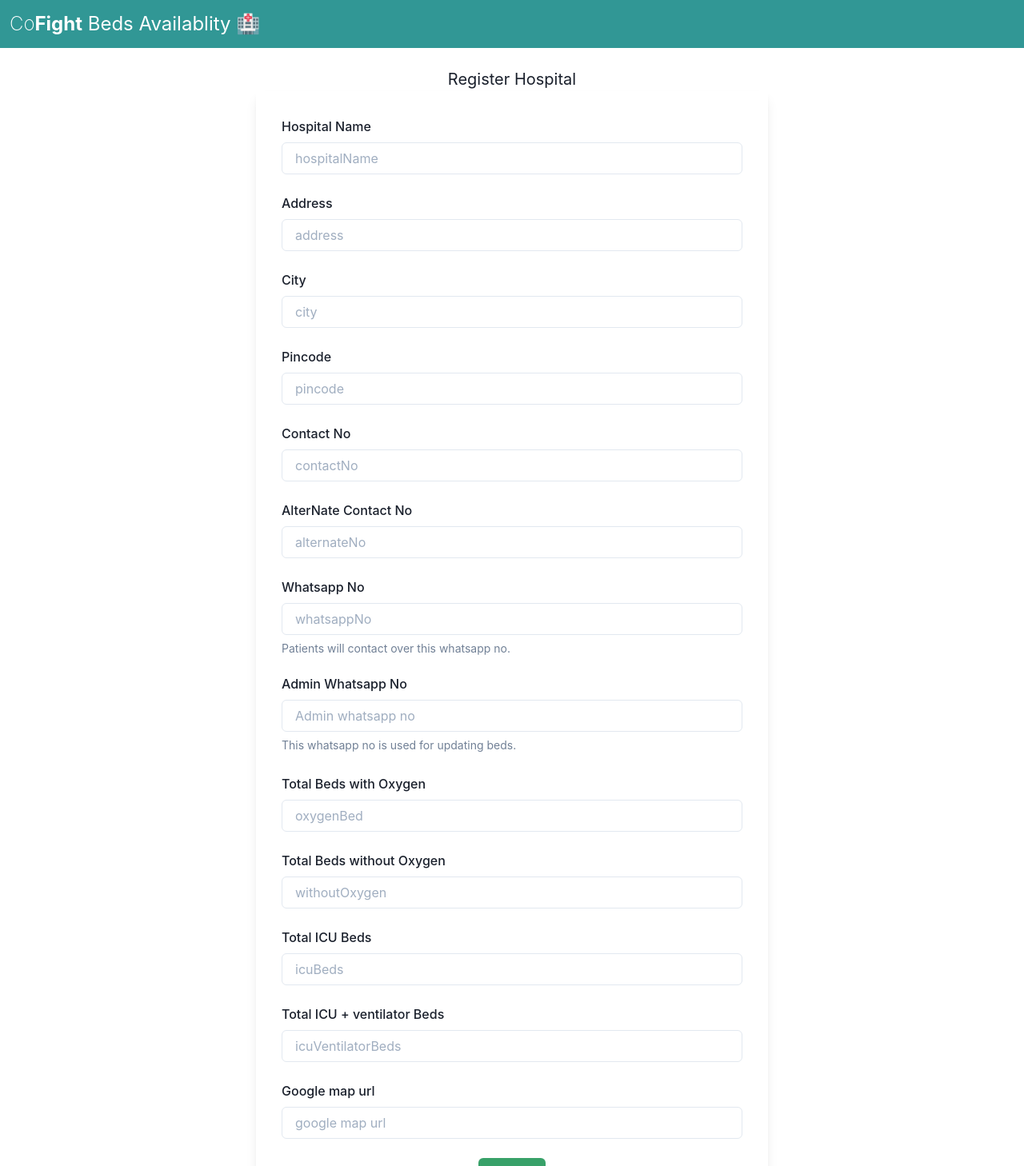
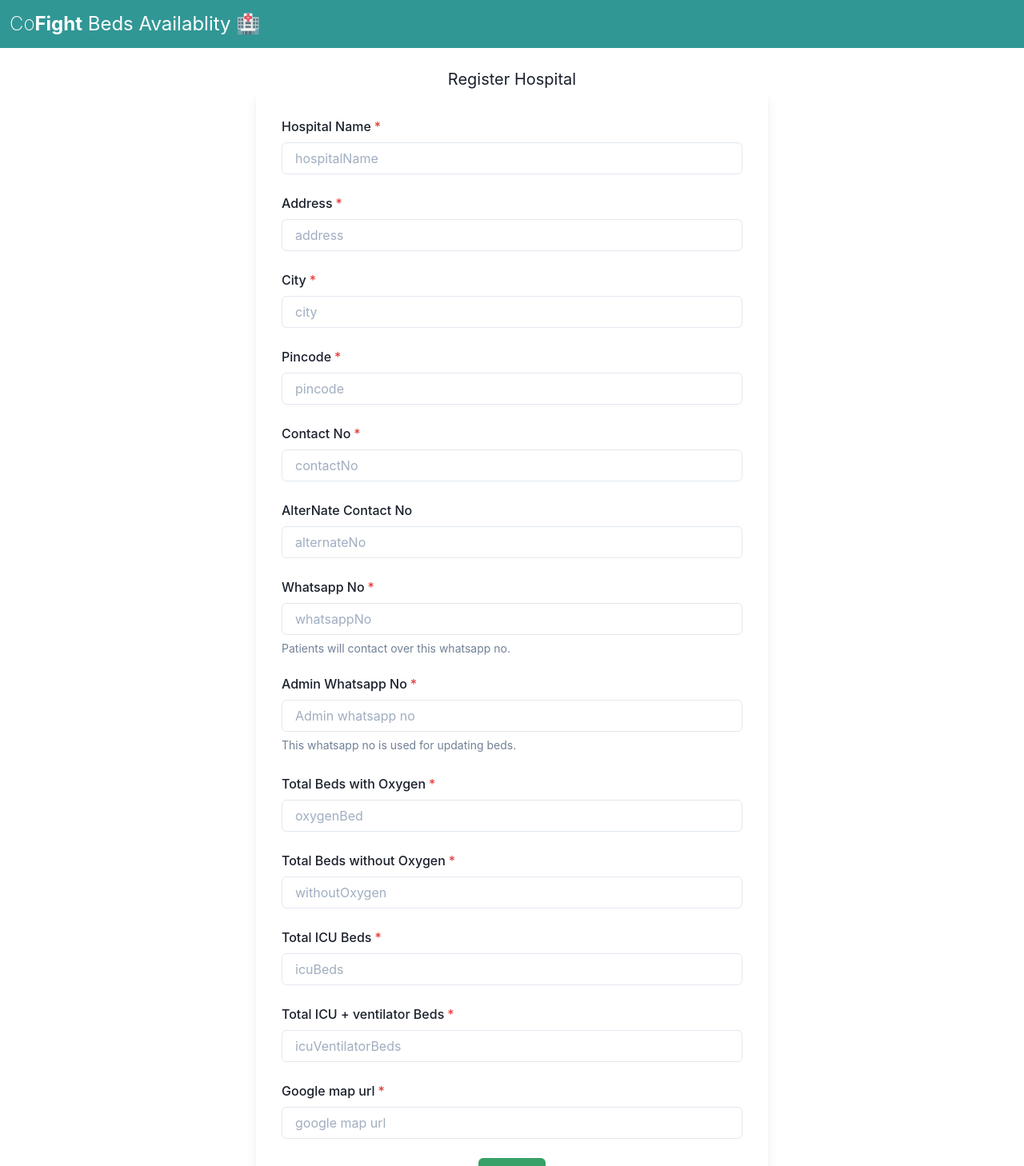
Before and after one commit to RBOSAMIYA9/covid-bed-availabiltiy, a React (Create React App) app: page /hospitalForm in a window 1280 px wide. Shown: the top 1458 px of the page at 80% size. Built offline with nearby package versions, Linux system fonts and the light colour scheme.

Commit message:
updated
- changed whatsapp message  from client to hospitals

- added required * in hospital forms

```diff
--- a/src/components/HospitalCard.js
+++ b/src/components/HospitalCard.js
@@ -17,7 +17,7 @@ import * as moment from 'moment';
 
 function HospitalCard({ hospitalData }) {
     var messageInEnglish = "Please fill the following details\n\nRequirement:\n\nPatient\nName:\nAge:\nLocation:\nRelative Name:\nRelative Mobile No:\n\nHospital Name:\n\nSPO2:\n(oxygen level)\nD-DIMER:\nCRP:\nCT scan score:\n\nCo morbidities(diabetes,heart prob, kidney prob, major illness, cancer):\n\nPositive date:\n\nOther:\n\n*Please attach all the latest reports*";
-    var messageInGuj = "\n\nગુજરાતી\n\nકૃપા કરીને આ વિગતો ભરો\n\nઆવશ્યકતા:\n\nદર્દીનું નામ:\nઉંમર:\nગામ/શહેર:\nસંબંધિ નામ:\nસંબંધિ મોબાઇલ નંબર:\n\nહોસ્પિટલ નામ:\n\nએસપીઓ2 :\n(ઓક્સિજન સ્તર)\nડી-ડિમર:\nસીઆરપી:\nસીટી સ્કેન સ્કોર:\n\nઅન્ય રોગ (ડાયાબિટીસ,હાર્ટપ્રોબલેમ,કિડની પ્રોબલેમ,મોટી બીમારી,કેન્સર,અન્ય):\n\nપોઝિટિવ તારીખ:\n\nઅન્ય:\nકૃપા કરીને તમામ રિપોર્ટ જોડો\n\n\n*This is auto generated message by CoFight*\n\nhttp://cofight.ravindrabosamiya.tech/\n"
+    var messageInGuj = "\n\nગુજરાતી\n\nકૃપા કરીને આ વિગતો ભરો\n\nઆવશ્યકતા:\n\nદર્દીનું નામ:\nઉંમર:\nગામ/શહેર:\nસંબંધિ નામ:\nસંબંધિ મોબાઇલ નંબર:\n\nહોસ્પિટલ નામ:\n\nએસપીઓ2 :\n(ઓક્સિજન સ્તર)\nડી-ડિમર:\nસીઆરપી:\nસીટી સ્કેન સ્કોર:\n\nઅન્ય રોગ (ડાયાબિટીસ,હાર્ટપ્રોબલેમ,કિડની પ્રોબલેમ,મોટી બીમારી,કેન્સર,અન્ય):\n\nપોઝિટિવ તારીખ:\n\nઅન્ય:\nકૃપા કરીને તમામ રિપોર્ટ જોડો\n\n\n*This is auto generated message by CoFight*\n\nhttp://cofight.ravindrabosamiya.tech/\n\n*Scroll this message and fill details to send hospital*\n\n*આ સંદેશને સ્ક્રોલ કરો અને હોસ્પિટલમાં મોકલવા માટે ની વિગતો ભરો*"
     var resEng = encodeURI(messageInEnglish);
     var resGuj = encodeURI(messageInGuj);
     const colorProvider = (occupied, total) => {
--- a/src/components/HospitalForm.js
+++ b/src/components/HospitalForm.js
@@ -31,7 +31,7 @@ export default function HospitalForm() {
 
             {filled ? (<>
                 <Center>
-                    <Box width={["90%","80%","50%","50%"]} my={10}>
+                    <Box my={10} width={["90%","80%","50%","50%"]}>
                         <Alert
                             status="success"
                             variant="subtle"
@@ -55,47 +55,47 @@ export default function HospitalForm() {
                 <>
                     <Text mt={6} >Register Hospital </Text>
                     <Center>
-                        <Box boxShadow="lg" p={8} width="50%">
+                        <Box boxShadow="lg" p={8} width={["90%", "80%", "50%", "50%"]}>
                             <form onSubmit={handleSubmit(onSubmit)}>
-                                <FormControl >
+                                <FormControl  isRequired="true">
                                     <FormLabel >Hospital Name</FormLabel>
                                     <Input type="text" placeholder="hospitalName" {...register("hospitalName", { required: true })} />
                                     {errors.hospitalName && <Text color="red">Please enter name!</Text>}
                                 </FormControl>
 
 
-                                <FormControl mt={6}>
+                                <FormControl mt={6} isRequired="true">
                                     <FormLabel  >Address</FormLabel>
                                     <Input type="text" placeholder="address" {...register("address", { required: true })} />
                                     {errors.address && <Text color="red">Please enter address!</Text>}
                                 </FormControl>
 
-                                <FormControl mt={6}>
+                                <FormControl mt={6} isRequired="true">
                                     <FormLabel >City</FormLabel>
                                     <Input type="text" placeholder="city" {...register("city", { required: true })} />
                                     {errors.city && <Text color="red">Please enter city!</Text>}
                                 </FormControl>
 
-                                <FormControl mt={6}>
+                                <FormControl mt={6} isRequired="true">
                                     <FormLabel >Pincode</FormLabel>
                                     <Input type="number" placeholder="pincode" {...register("pincode", { required: true, minLength: 6, maxLength: 6 })} />
                                     {errors.pincode && <Text color="red">Please enter pincode!</Text>}
                                 </FormControl>
 
-                                <FormControl mt={6}>
+                                <FormControl mt={6} isRequired="true">
                                     <FormLabel >Contact No</FormLabel>
                                     <Input type="number" placeholder="contactNo" {...register("contactNo", { required: true, minLength: 10, maxLength: 10 })} />
                                     {errors.contactNo && <Text color="red">Please enter contactNo!</Text>}
                                 </FormControl>
 
 
-                                <FormControl mt={6}>
+                                <FormControl mt={6} >
                                     <FormLabel  >AlterNate Contact No</FormLabel>
                                     <Input type="number" placeholder="alternateNo" {...register("alternateNo", {})} />
 
                                 </FormControl>
 
-                                <FormControl mt={6}>
+                                <FormControl mt={6} isRequired="true">
                                     <FormLabel>Whatsapp No</FormLabel>
                                     <Input type="number" placeholder="whatsappNo" {...register("whatsappNo", { minLength: 10, maxLength: 10 })} />
                                     {errors.whatsappNo && <Text color="red">Please enter whatsappNo!</Text>}
@@ -103,7 +103,7 @@ export default function HospitalForm() {
                                 </FormControl>
 
 
-                                <FormControl mt={6}>
+                                <FormControl mt={6} isRequired="true">
                                     <FormLabel>Admin Whatsapp No</FormLabel>
                                     <Input type="number" placeholder="Admin whatsapp no" {...register("adminWhatsappNo", { minLength: 10, maxLength: 10 })} />
                                     {errors.whatsappNo && <Text color="red">Please enter whatsappNo!</Text>}
@@ -111,32 +111,32 @@ export default function HospitalForm() {
                                 </FormControl>
 
 
-                                <FormControl mt={7}>
+                                <FormControl mt={7} isRequired="true">
                                     <FormLabel> Total Beds with Oxygen</FormLabel>
                                     <Input type="number" placeholder="oxygenBed" {...register("oxygenBed", { required: true, maxLength: 3 })} />
                                     {errors.oxygenBed && <Text color="red">Please enter beds with oxygen!</Text>}
                                 </FormControl>
 
-                                <FormControl mt={6}>
+                                <FormControl mt={6}isRequired="true">
                                     <FormLabel >Total Beds without Oxygen</FormLabel>
                                     <Input type="number" placeholder="withoutOxygen" {...register("withoutOxygen", { maxLength: 3 })} />
                                     {errors.withoutOxygen && <Text color="red">Please enter beds without Oxygen!</Text>}
                                 </FormControl>
 
 
-                                <FormControl mt={6}>
+                                <FormControl mt={6} isRequired="true">
                                     <FormLabel  >Total  ICU Beds</FormLabel>
                                     <Input type="number" placeholder="icuBeds" {...register("icuBeds", { maxLength: 3 })} />
                                     {errors.icuBeds && <Text color="red">Please enter  ICU beds!</Text>}
                                 </FormControl>
 
-                                <FormControl mt={6}>
+                                <FormControl mt={6} isRequired="true">
                                     <FormLabel> Total ICU + ventilator Beds</FormLabel>
                                     <Input type="number" placeholder="icuVentilatorBeds" {...register("icuVentilatorBeds", { maxLength: 3 })} />
                                     {errors.icuVentilatorBeds && <Text color="red">Please enterICU + ventolator Beds!</Text>}
                                 </FormControl>
 
-                                <FormControl mt={6}>
+                                <FormControl mt={6} isRequired="true">
                                     <FormLabel> Google map url</FormLabel>
                                     <Input type="text" placeholder="google map url" {...register("mapUrl", { required: true })} />
                                     {errors.icuVentilatorBeds && <Text color="red">Please enterICU + ventolator Beds!</Text>}
```
